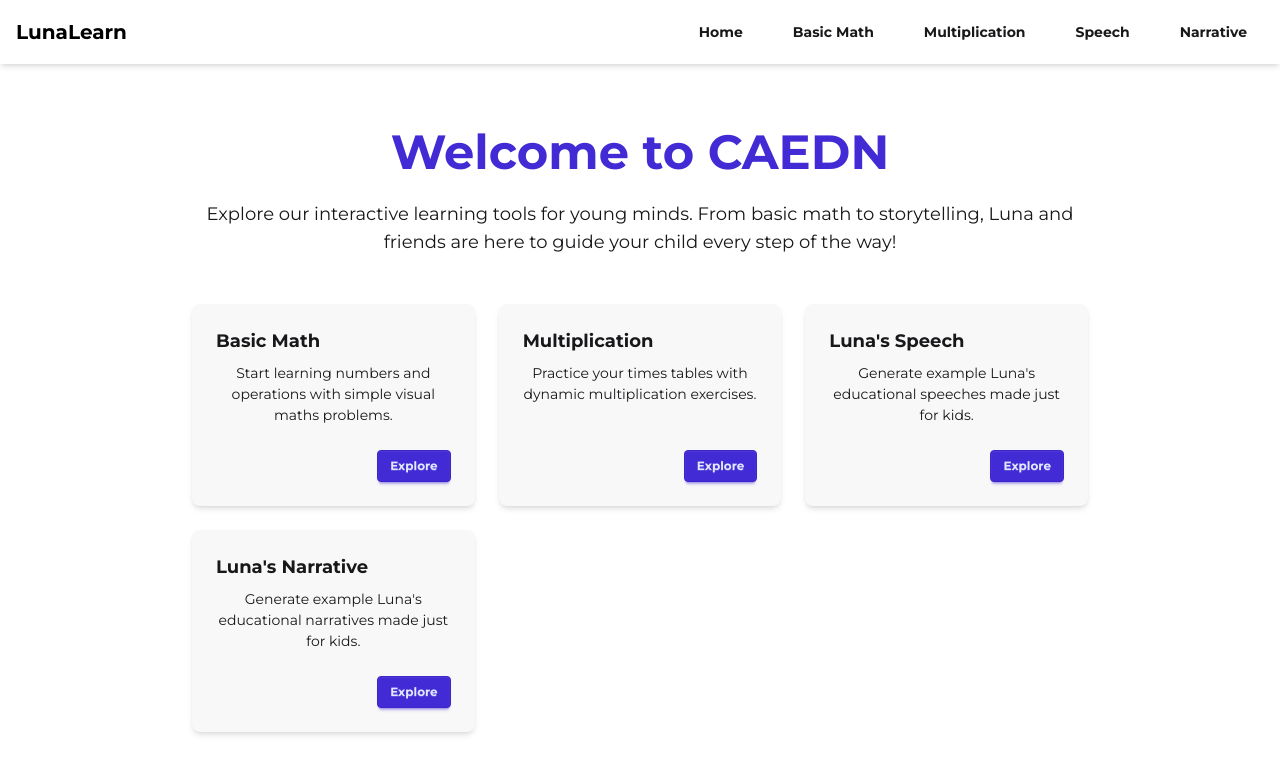
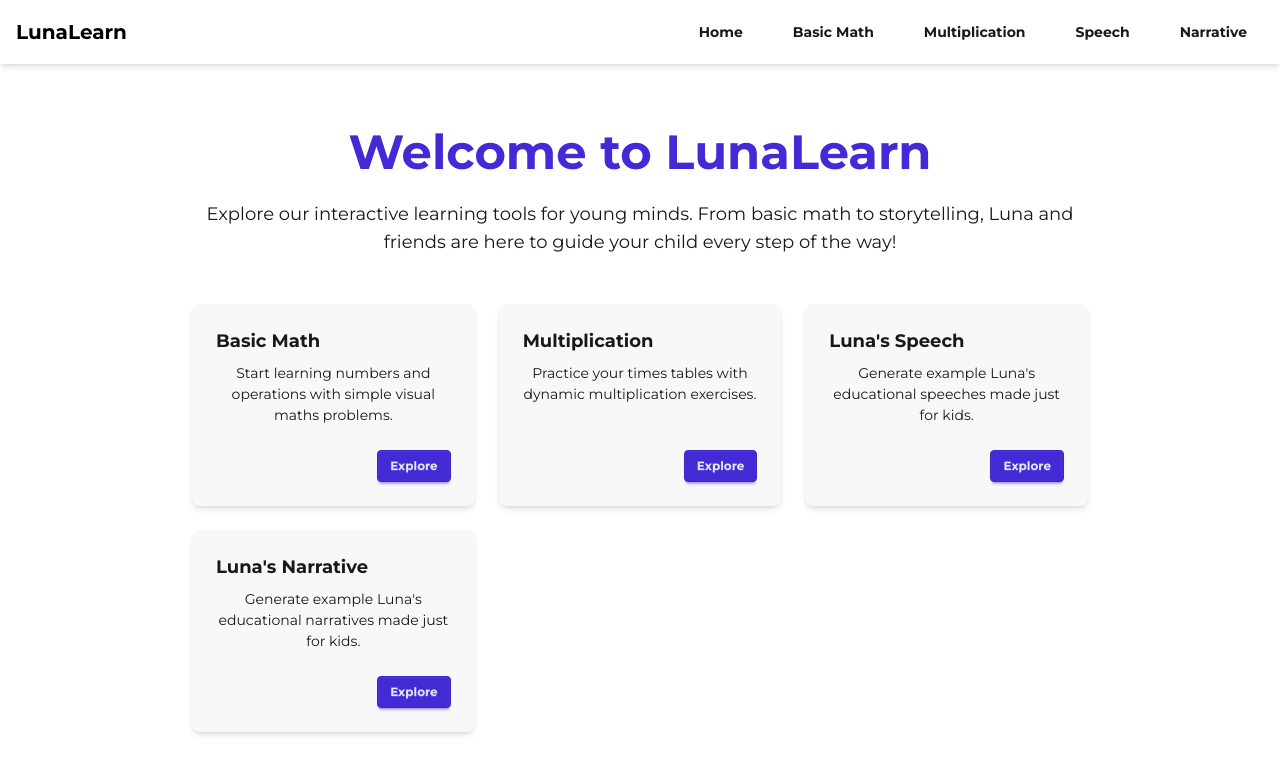
Before and after one commit to jcicaro/caedn-ts, a React (Vite) app: page / in a window 1280 px wide. Shown: the top 774 px of the page. Built offline with nearby package versions, Linux system fonts and the light colour scheme; no server answers.

Commit message:
fix homepage branding

```diff
--- a/src/pages/Home.tsx
+++ b/src/pages/Home.tsx
@@ -17,7 +17,7 @@ const Home = () => {
   return (
     <div className="min-h-screen bg-base-100 py-12 px-6">
       <div className="max-w-4xl mx-auto text-center">
-        <h1 className="text-5xl font-bold text-primary mb-6">Welcome to CAEDN</h1>
+        <h1 className="text-5xl font-bold text-primary mb-6">Welcome to LunaLearn</h1>
         <p className="text-lg text-base-content mb-12">
           Explore our interactive learning tools for young minds. From basic math to storytelling, Luna and friends are here to guide your child every step of the way!
         </p>
```
